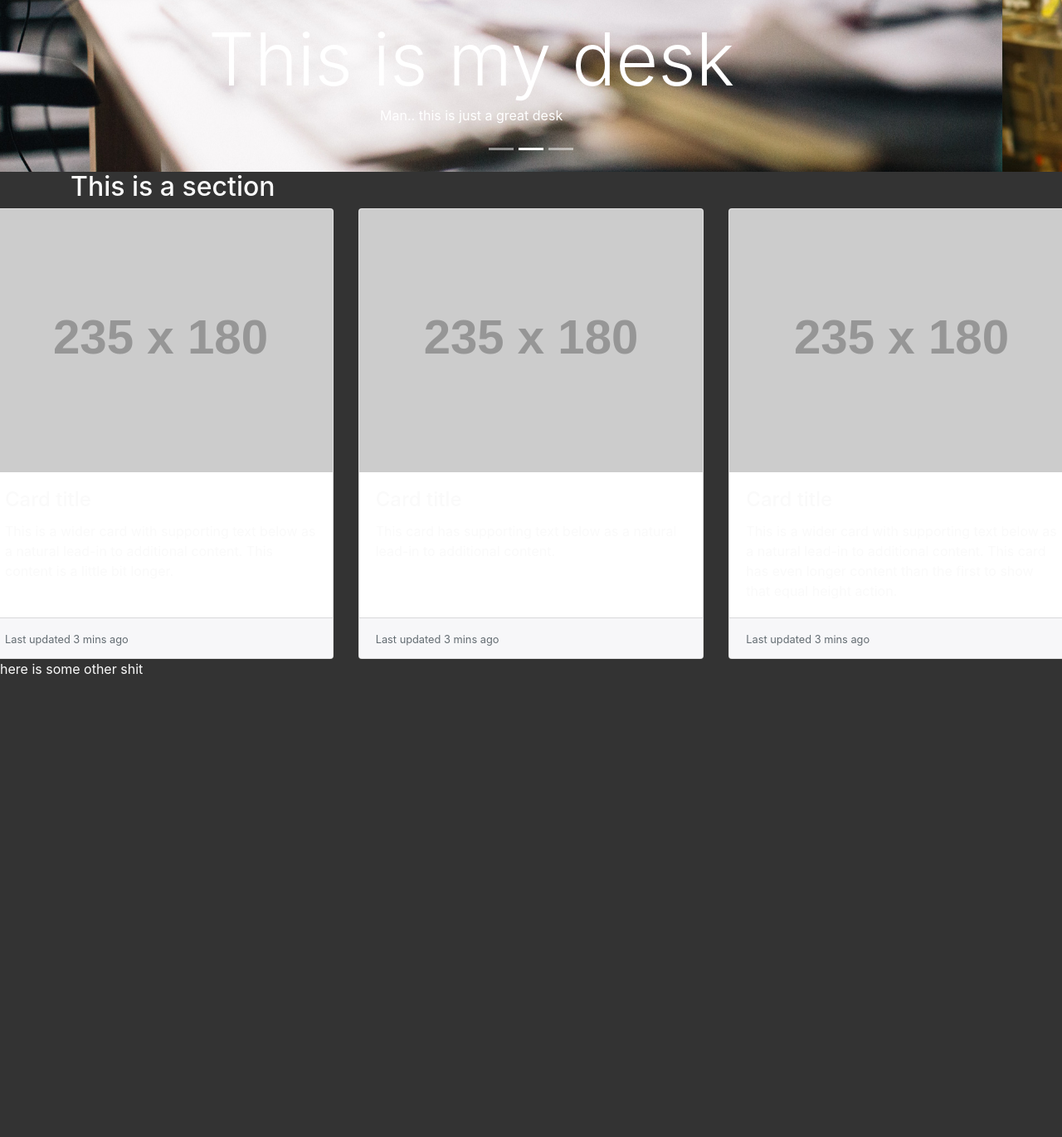
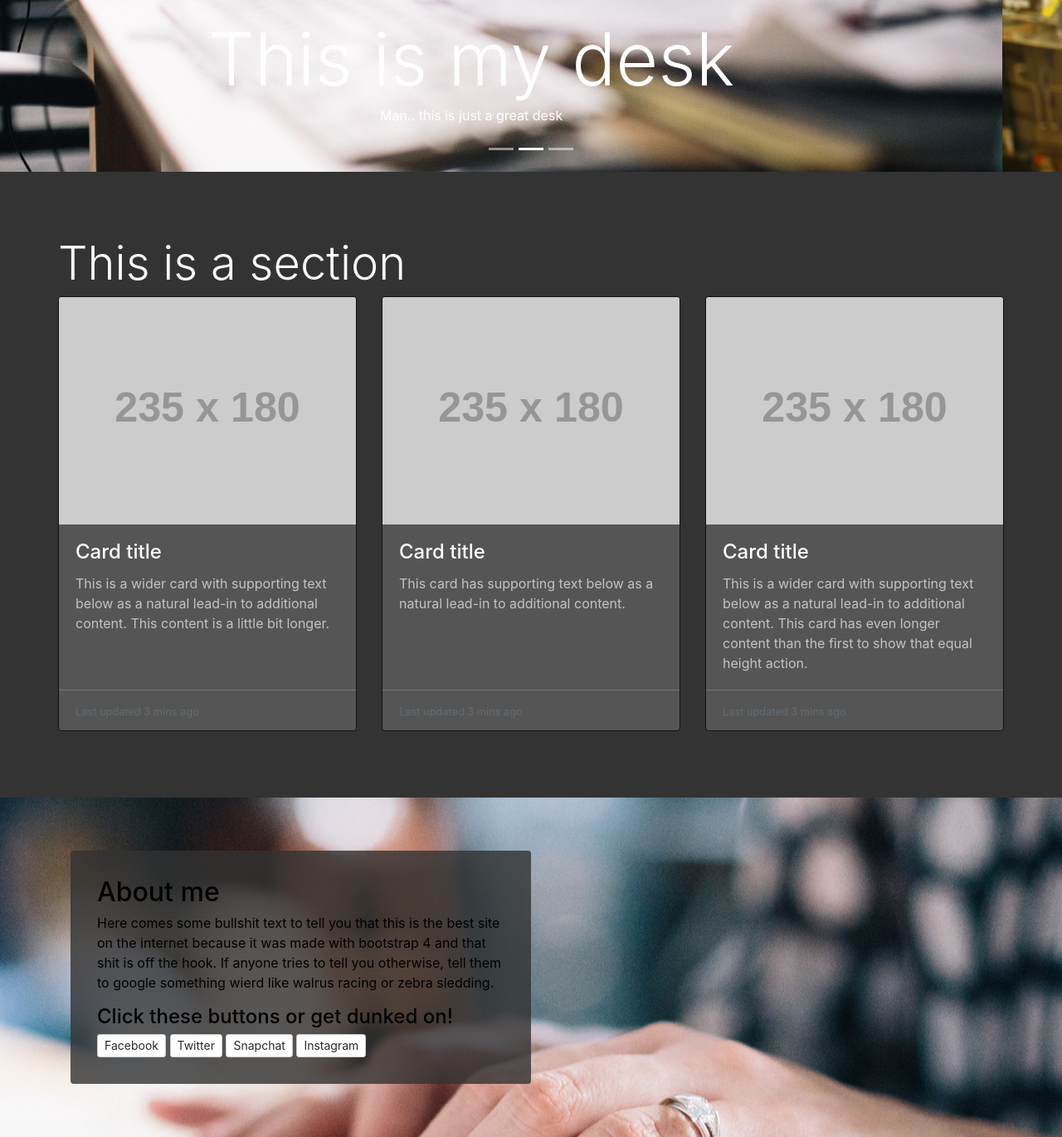
Before and after one commit to OArnarsson/Bootstrap4, a website: page src/index.html in a window 1280 px wide. Shown: the part 1502-2872 px from the top of the page at 83% size. Before the commit the page ends 2320 px from the top, so only its background shows below. Drawn offline with Linux system fonts and the light colour scheme; placeholder pictures from the web are drawn by us; a script that the page names is missing.

Commit message:
Layout update

```diff
--- a/src/index.html
+++ b/src/index.html
@@ -107,22 +107,23 @@
     </div>
 
     <section>
-        <div class="container">
-            <h2>This is a section</h2>
-        </div>
+        <div class="content container">
+            <h2 class="display-4">This is a section</h2>
             <div class="row">
+                <div class="col-sm-12">
                     <div class="card-deck">
-      <div class="card">
+                        <div class="card card-inverse">
                             <img class="card-img-top" src="http://placehold.it/235x180" alt="Card image cap">
                             <div class="card-block">
                                 <h4 class="card-title">Card title</h4>
-          <p class="card-text">This is a wider card with supporting text below as a natural lead-in to additional content. This content is a little bit longer.</p>
+                                <p class="card-text">This is a wider card with supporting text below as a natural lead-in to additional content.
+                                    This content is a little bit longer.</p>
                             </div>
                             <div class="card-footer">
                                 <small class="text-muted">Last updated 3 mins ago</small>
                             </div>
                         </div>
-      <div class="card">
+                        <div class="card card-inverse">
                             <img class="card-img-top" src="http://placehold.it/235x180" alt="Card image cap">
                             <div class="card-block">
                                 <h4 class="card-title">Card title</h4>
@@ -132,11 +133,12 @@
                                 <small class="text-muted">Last updated 3 mins ago</small>
                             </div>
                         </div>
-      <div class="card">
+                        <div class="card card-inverse">
                             <img class="card-img-top" src="http://placehold.it/235x180" alt="Card image cap">
                             <div class="card-block">
                                 <h4 class="card-title">Card title</h4>
-          <p class="card-text">This is a wider card with supporting text below as a natural lead-in to additional content. This card has even longer content than the first to show that equal height action.</p>
+                                <p class="card-text">This is a wider card with supporting text below as a natural lead-in to additional content.
+                                    This card has even longer content than the first to show that equal height action.</p>
                             </div>
                             <div class="card-footer">
                                 <small class="text-muted">Last updated 3 mins ago</small>
@@ -145,11 +147,28 @@
                     </div>
                 </div>
             </div>
+        </div>
     </section>
 
-    <div>
-        here is some other shit
+    <section>
+<div class="about">
+            <div class="container">
+                <div class="col-md-6">
+                    <h2>About me</h2>
+                    <p>Here comes some bullshit text to tell you that this is the best site on the internet because
+                        it was made with bootstrap 4 and that shit is off the hook. If anyone tries to tell you otherwise,
+                        tell them to google something wierd like walrus racing or zebra sledding.
+                    </p>
+                    <h4>Click these buttons or get dunked on!</h4>
+                    <a class="btn btn-sm btn-secondary" href="">Facebook</a>
+                    <a class="btn btn-sm btn-secondary" href="">Twitter</a>
+                    <a class="btn btn-sm btn-secondary" href="">Snapchat</a>
+                    <a class="btn btn-sm btn-secondary" href="">Instagram</a>
+                    <a href=""></a>
                 </div>
+            </div>
+</div>
+    </section>
 
     <!-- jQuery first, then Tether, then Bootstrap JS. -->
     <script src="./js/jquery.min.js"></script>
--- a/src/scss/main.scss
+++ b/src/scss/main.scss
@@ -4,6 +4,10 @@ html, body {
   height: 100%;
   background: #333;
   color: #FAFAFA;
+}
+
+img {
+  max-width: 100%;
 }
 
 #cover {
@@ -19,6 +23,28 @@ html, body {
   }
 }
 
+.content.container {
+  padding: 5rem 0;
+  .card-inverse {
+   background-color: #555;
+   border-color: #111;
+  }
+}
+
+.about {
+  padding: 4rem;
+  color: black;
+  background: url('../img/programming.jpg') center no-repeat;
+
+  .container {
+    div {
+      padding: 2rem;
+      border-radius: 0.25rem;
+      background: rgba(#333, 0.8);
+    }
+  }
+}
+
 
 .flexCenterH {
   display: flex;
```
Also changed, not shown: src/css/main.css. Lines whose indentation alone changed are shown as unchanged.
